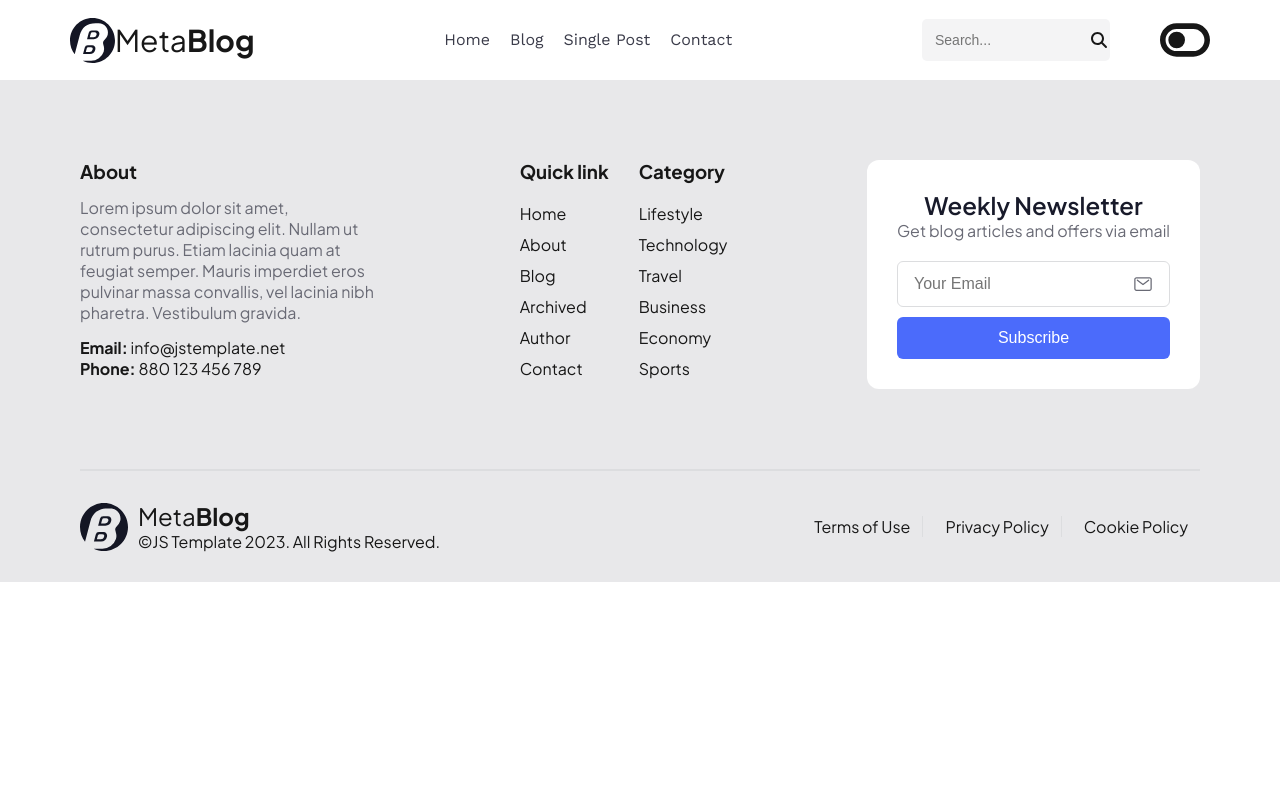
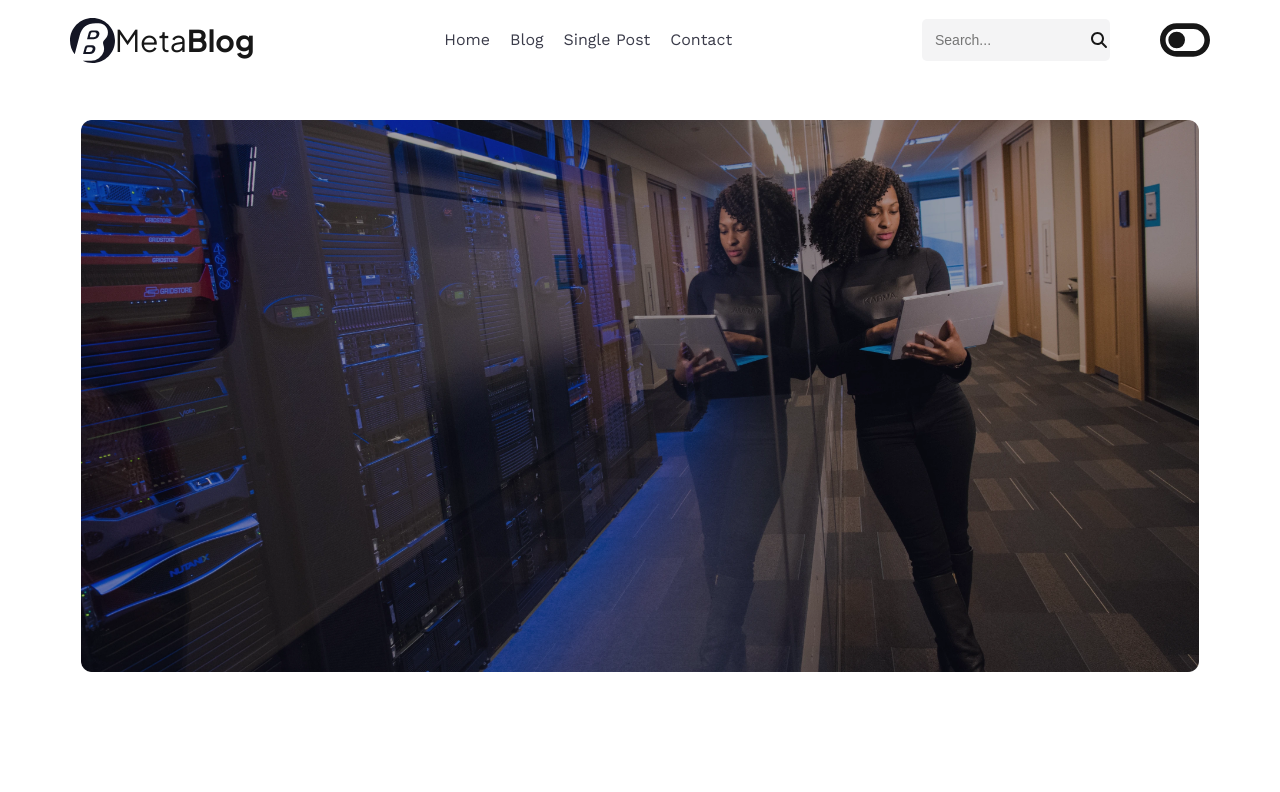
Before and after one commit to Akintayo74/NextJs-travel-blog-guide, a Next.js app: page /blog in a window 1280 px wide. Shown: the top 792 px of the page. Built offline with nearby package versions, Linux system fonts and the light colour scheme.

Commit message:
Almost done with blog.js

```diff
--- a/components/LatestPosts.js
+++ b/components/LatestPosts.js
@@ -1,7 +1,7 @@
 import styles from '@/styles/Latestposts.module.css';
 import PostCard from './PostCard';
 
-const LatestPosts = () =>{
+const LatestPosts = ({showHeader=true}) =>{
     const posts =[
         {
             id: 1,
@@ -88,7 +88,7 @@ const LatestPosts = () =>{
 
     return (
         <div className={styles.latestPosts}>
-            <h2>Latest Posts</h2>
+            {showHeader && <h2>Latest Posts</h2>}
             <div className={styles.latestPostsGrids}>
                 {posts.map(post => (
                     <PostCard
--- /dev/null
+++ b/components/MainImage.js
@@ -0,0 +1,17 @@
+import Image from 'next/image';
+import styles from '@/styles/MainImage.module.css';
+
+export default function MainImage(){
+    return(
+        <div className={styles.MainImage}>
+            <Image
+                src='/images/womanWithLaptop.webp'
+                fill
+                sizes='100vw'
+                style={{objectFit: 'contain'}}
+                alt='woman with laptop'
+                priority
+            />
+        </div>
+    )
+}
--- a/src/pages/blog.js
+++ b/src/pages/blog.js
@@ -1,9 +1,13 @@
-
+import MainImage from "components/MainImage";
+import LatestPosts from "components/LatestPosts";
+import Advert from "components/Advert";
 
 export default function Blog (){
     return (
         <div>
-
+            <MainImage />
+            <LatestPosts showHeader={false}/>
+            <Advert />
         </div>
     )
 }
--- /dev/null
+++ b/src/styles/MainImage.module.css
@@ -0,0 +1,9 @@
+.MainImage{
+    position: relative;
+    width: 100%;
+    aspect-ratio: 1216/600;
+}
+
+.MainImage img{
+    padding: 40px;
+}
```
